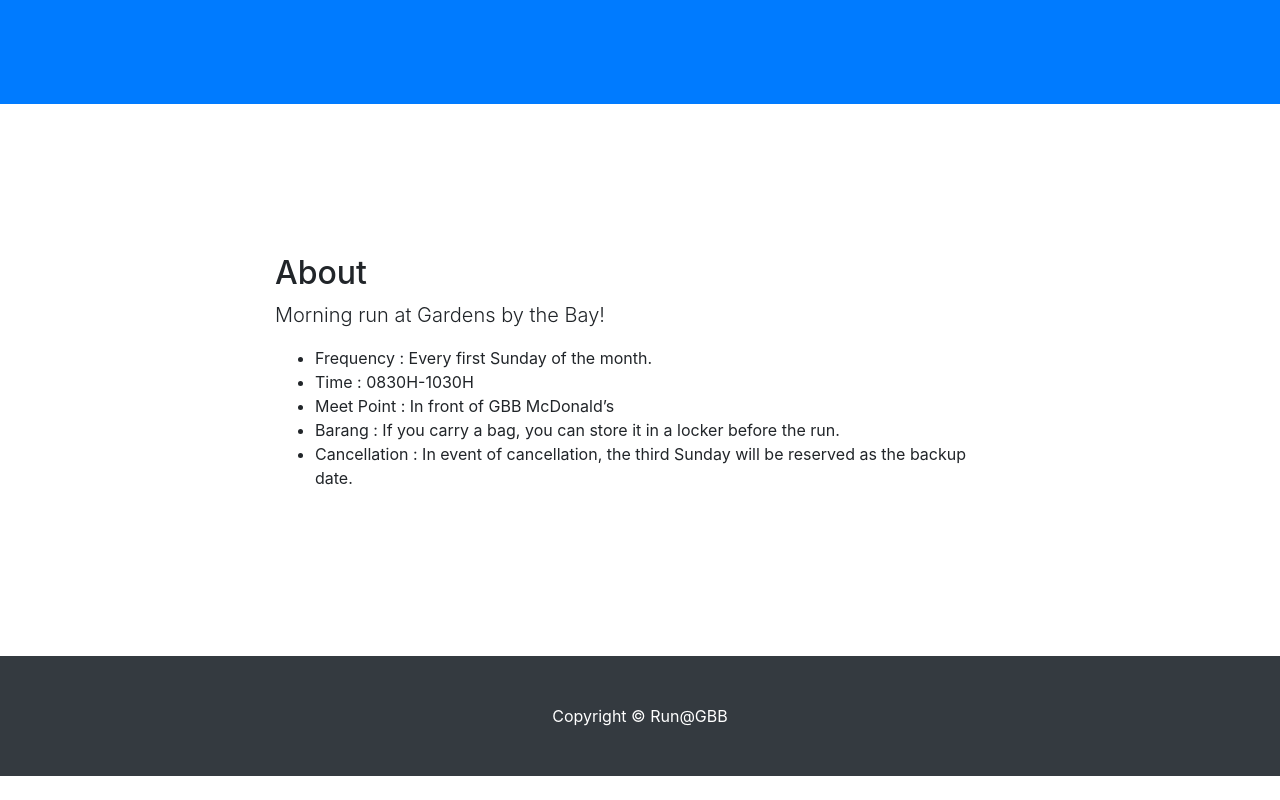
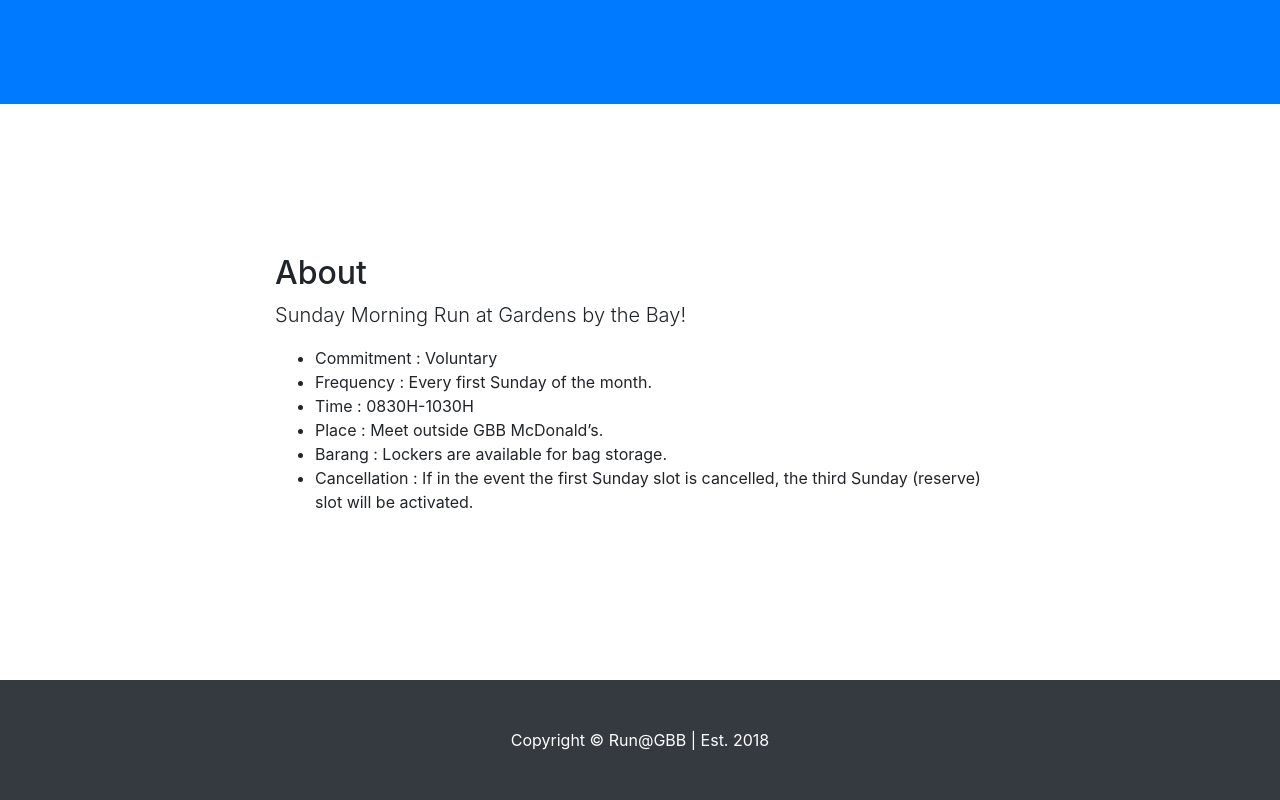
Before and after one commit to glennlum/run-gbb, a website with bundled scripts: page index.html in a window 1280 px wide. Shown: the part 860-1660 px from the top of the page. Before the commit the page ends 1636 px from the top, so only its background shows below. Built offline with nearby package versions, Linux system fonts and the light colour scheme.

Commit message:
Update index.html

```diff
--- a/index.html
+++ b/index.html
@@ -40,7 +40,7 @@
   <header class="bg-primary text-white">
     <div class="container text-center">
       <h1>Run@GBB</h1>
-      <p class="lead">Morning run at Gardens by the Bay!</p>
+      <p class="lead">Scheduled run dates for the current month.</p>
       <iframe src="https://calendar.google.com/calendar/embed?height=600&amp;wkst=1&amp;bgcolor=%23ffffff&amp;ctz=Asia%2FSingapore&amp;src=MXZkNWdvZTNqOHNyczJiaTNhZWJvb21hYmdAZ3JvdXAuY2FsZW5kYXIuZ29vZ2xlLmNvbQ&amp;src=ZW4uc2luZ2Fwb3JlI2hvbGlkYXlAZ3JvdXAudi5jYWxlbmRhci5nb29nbGUuY29t&amp;color=%23039BE5&amp;color=%230B8043&amp;showNav=1&amp;showPrint=0&amp;showTabs=0&amp;showCalendars=0&amp;title=Run%20Dates" style="border:solid 1px #777" width="800" height="600" frameborder="0" scrolling="no"></iframe>
     </div>
   </header>
@@ -51,14 +51,15 @@
         <div class="col-lg-8 mx-auto">
           <h2>About</h2>
           <p class="lead">
-          	Morning run at Gardens by the Bay!
+          	Sunday Morning Run at Gardens by the Bay!
           </p>
           <ul>
-          	<li>Frequency	 : Every first Sunday of the month. </li>
+            <li>Commitment   : Voluntary </li>
+          	<li>Frequency	   : Every first Sunday of the month. </li>
           	<li>Time         : 0830H-1030H </li>
-            <li>Meet Point   : In front of GBB McDonald’s</li>
-            <li>Barang       : If you carry a bag, you can store it in a locker before the run.</l>
-            <li>Cancellation : In event of cancellation, the third Sunday will be reserved as the backup date.
+            <li>Place        : Meet outside GBB McDonald’s.</li>
+            <li>Barang       : Lockers are available for bag storage.</l>
+            <li>Cancellation : If in the event the first Sunday slot is cancelled, the third Sunday (reserve) slot will be activated.
           </ul>
         </div>
       </div>
@@ -70,7 +71,7 @@
   <!-- Footer -->
   <footer class="py-5 bg-dark">
     <div class="container">
-      <p class="m-0 text-center text-white">Copyright &copy; Run@GBB</p>
+      <p class="m-0 text-center text-white">Copyright &copy; Run@GBB | Est. 2018</p>
     </div>
     <!-- /.container -->
   </footer>
```
